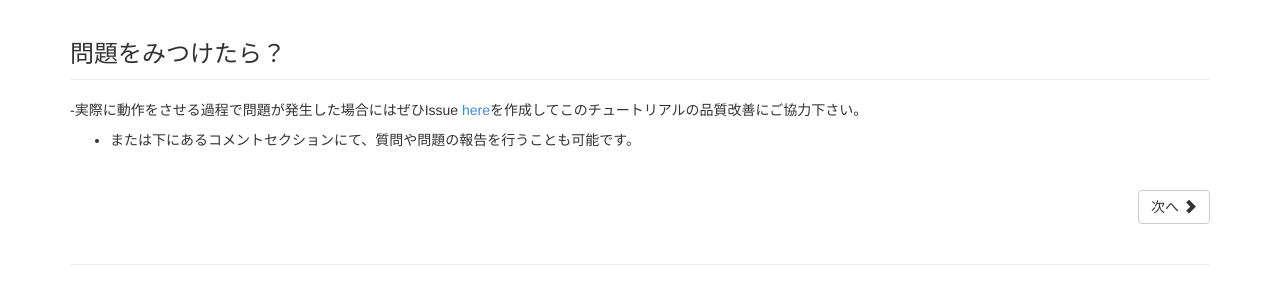
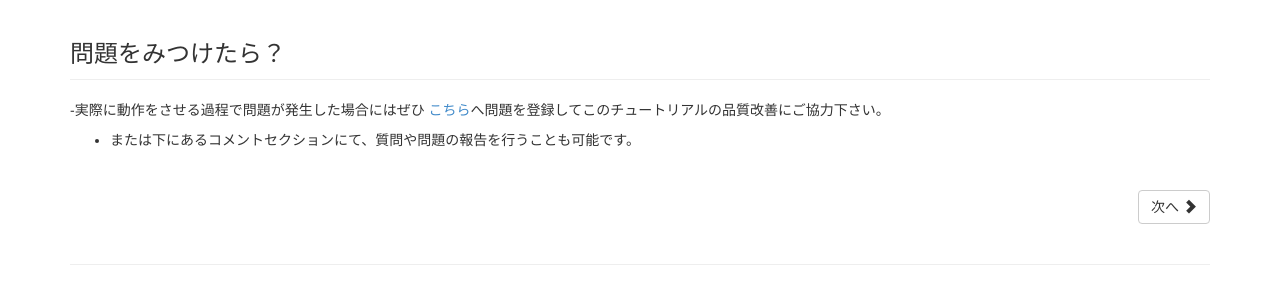
Before and after one commit to SalesforceDevelopersJapan/lightning-app-builder-tutorial, a Jekyll site: the page built from index.md, in a window 1280 px wide. Shown: the part 1102-1389 px from the top of the page. Built offline with Jekyll 4.4.1, drawn with Linux system fonts in a browser that asks for light colours; Markdown is read by kramdown in place of the engine named in the settings; comment, search, counter and statistics services are not loaded.

Commit message:
update photos

```diff
--- a/index.md
+++ b/index.md
@@ -29,7 +29,7 @@ title: Lightningアプリケーションビルダーチュートリアル
 
 ## 問題をみつけたら？
 
--実際に動作をさせる過程で問題が発生した場合にはぜひIssue <a href="https://github.com/developerforce/lightning-app-builder-tutorial/issues" target="_blank">here</a>を作成してこのチュートリアルの品質改善にご協力下さい。
+-実際に動作をさせる過程で問題が発生した場合にはぜひ <a href="https://github.com/salesforcedevelopersjapan/lightning-app-builder-tutorial/issues" target="_blank">こちら</a>へ問題を登録してこのチュートリアルの品質改善にご協力下さい。
 - または下にあるコメントセクションにて、質問や問題の報告を行うことも可能です。
 
 
```
